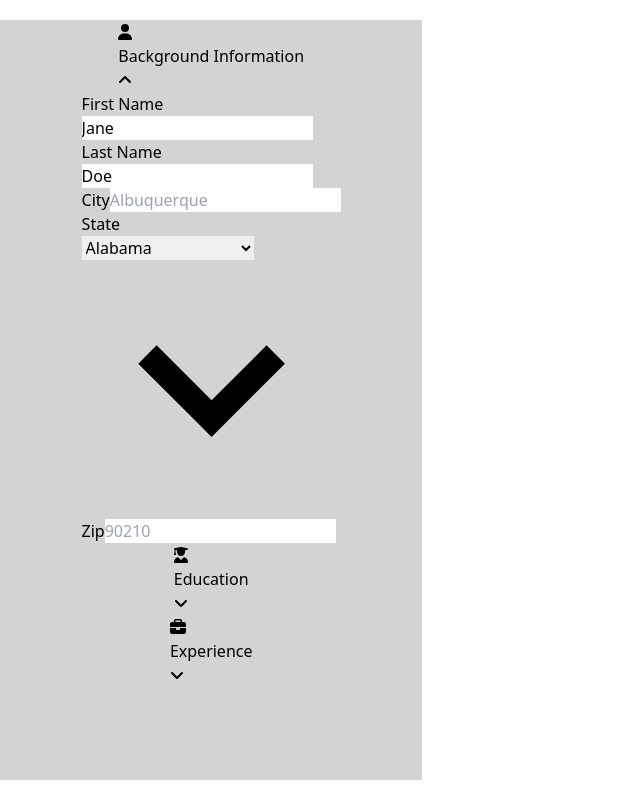
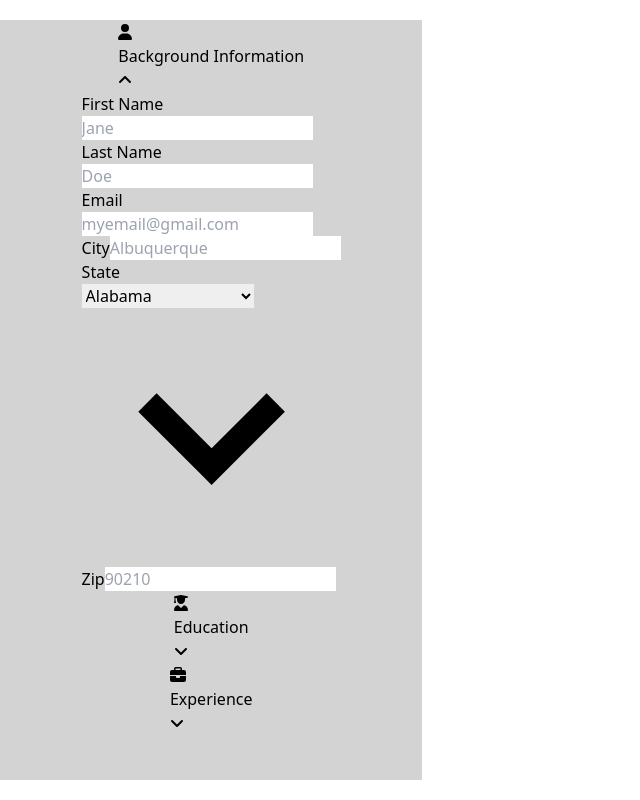
Before and after one commit to shannoj/resume-app, a React (Vite) app in the folder resume-app/: page / in a window 1280 px wide. Both pictures are taken after a click on the icon 125 px from the left and 80 px from the top of the page. Shown: the whole page, without its empty margins (0-640 px from the left). Built offline with nearby package versions, Linux system fonts and the light colour scheme.

Commit message:
added email

```diff
--- a/resume-app/src/components/GeneralInfo.tsx
+++ b/resume-app/src/components/GeneralInfo.tsx
@@ -16,7 +16,7 @@
               className="bg-gray-200 appearance-none border-2 border-gray-200 rounded w-full py-2 px-4 text-gray-700 leading-tight focus:outline-none focus:bg-white focus:border-purple-500"
               id="inline-first-name"
               type="text"
-              value="Jane"
+              placeholder="Jane"
             ></input>
           </div>
         </div>
@@ -34,7 +34,25 @@
               className="bg-gray-200 appearance-none border-2 border-gray-200 rounded w-full py-2 px-4 text-gray-700 leading-tight focus:outline-none focus:bg-white focus:border-purple-500"
               id="inline-first-name"
               type="text"
-              value="Doe"
+              placeholder="Doe"
+            ></input>
+          </div>
+        </div>
+        <div className="md:flex md:items-center mb-6">
+          <div className="md:w-1/3 mt-2 ml-2">
+            <label
+              className="block text-gray-500 font-bold md:text-right mb-1 md:mb-0 pr-4"
+              htmlFor="inline-first-name"
+            >
+              Email
+            </label>
+          </div>
+          <div className="md:w-2/3 mt-2 mr-2">
+            <input
+              className="bg-gray-200 appearance-none border-2 border-gray-200 rounded w-full py-2 px-4 text-gray-700 leading-tight focus:outline-none focus:bg-white focus:border-purple-500"
+              id="inline-first-name"
+              type="email"
+              placeholder="myemail@gmail.com"
             ></input>
           </div>
         </div>
```
